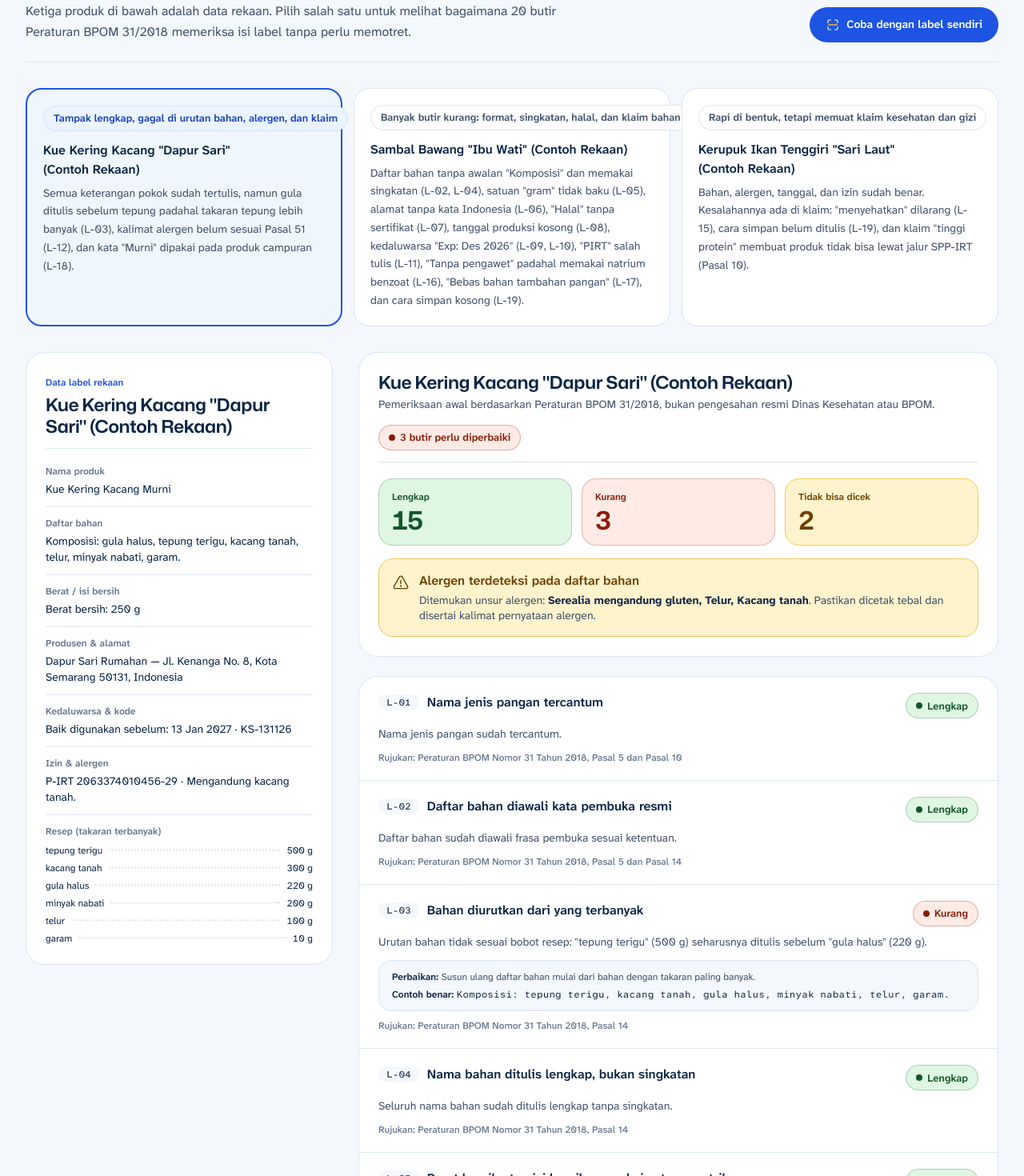
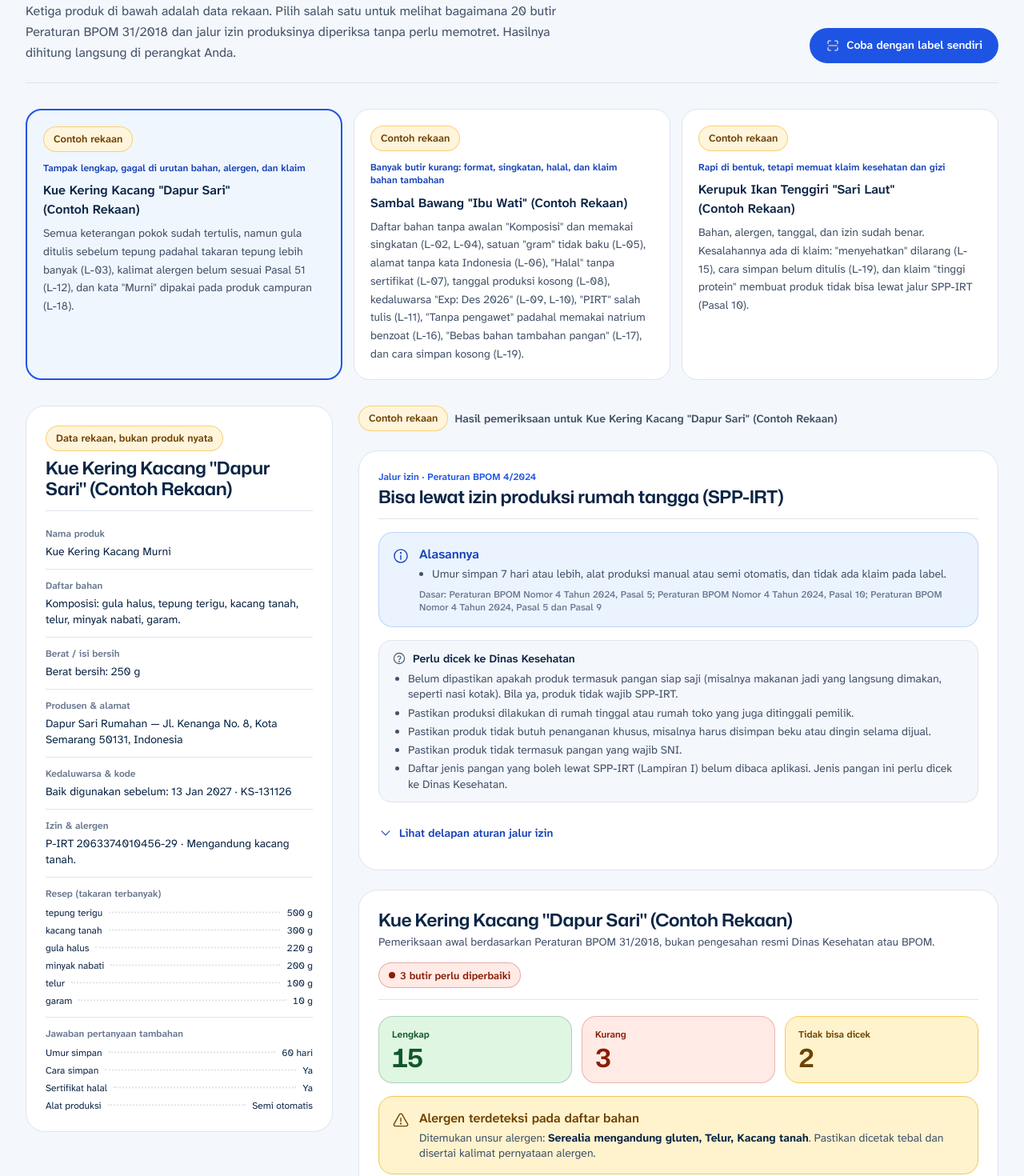
Before and after one commit to astrorehan/tilik-label, a Next.js app: page /contoh in a window 1280 px wide. Shown: the part 240-1710 px from the top of the page at 80% size. Built offline with nearby package versions, Linux system fonts and the light colour scheme.

Commit message:
feat: tampilkan jalur izin, jawaban tambahan, dan tanda rekaan pada halaman contoh

```diff
--- a/src/app/contoh/page.tsx
+++ b/src/app/contoh/page.tsx
@@ -1,15 +1,18 @@
-import { Footer } from '@/components/Footer';
-import { Navbar } from '@/components/Navbar';
-import { SampleSelectorClient } from '@/components/SampleSelectorClient';
-import { ButtonLink } from '@/components/ui/button';
-import { SAMPLE_LABEL_CASES } from '@/domain/sampleLabels';
+import { Footer } from "@/components/Footer";
+import { Navbar } from "@/components/Navbar";
+import { SampleSelectorClient } from "@/components/SampleSelectorClient";
+import { ButtonLink } from "@/components/ui/button";
+import { SAMPLE_LABEL_CASES } from "@/domain/sampleLabels";
 
 export default function ContohPage() {
   return (
     <div className="min-h-[100dvh] bg-paper text-ink">
       <Navbar />
 
-      <main id="main-content" className="mx-auto max-w-[84rem] space-y-8 px-4 py-8 sm:px-6 lg:px-8 lg:py-12">
+      <main
+        id="main-content"
+        className="mx-auto max-w-[84rem] space-y-8 px-4 py-8 sm:px-6 lg:px-8 lg:py-12"
+      >
         <header className="flex flex-wrap items-end justify-between gap-4 border-b border-line pb-6">
           <div className="max-w-2xl">
             <p className="type-eyebrow">Contoh rekaan untuk juri</p>
@@ -17,8 +20,10 @@ export default function ContohPage() {
               Lihat cara aturan bekerja pada tiga contoh label
             </h1>
             <p className="mt-2.5 text-base leading-relaxed text-ink-2">
-              Ketiga produk di bawah adalah data rekaan. Pilih salah satu untuk melihat bagaimana
-              20 butir Peraturan BPOM 31/2018 memeriksa isi label tanpa perlu memotret.
+              Ketiga produk di bawah adalah data rekaan. Pilih salah satu untuk
+              melihat bagaimana 20 butir Peraturan BPOM 31/2018 dan jalur izin
+              produksinya diperiksa tanpa perlu memotret. Hasilnya dihitung
+              langsung di perangkat Anda.
             </p>
           </div>
           <ButtonLink href="/periksa" size="md" icon="scan">
--- a/src/app/page.tsx
+++ b/src/app/page.tsx
@@ -125,9 +125,12 @@ export default function HomePage() {
                   <span className="type-eyebrow text-xs">Pratinjau contoh pemeriksaan</span>
                   <h2 className="type-h2 mt-1 text-ink">{sampleCase.judul}</h2>
                 </div>
-                <Pill tone="danger" dot>
-                  {previewReport.ringkasan.kurang} butir kurang
-                </Pill>
+                <div className="flex flex-wrap gap-2">
+                  <Pill tone="gold">Contoh rekaan</Pill>
+                  <Pill tone="danger" dot>
+                    {previewReport.ringkasan.kurang} butir kurang
+                  </Pill>
+                </div>
               </div>
 
               <div className="mt-5 grid gap-6 lg:grid-cols-12">
--- a/src/components/SampleSelectorClient.tsx
+++ b/src/components/SampleSelectorClient.tsx
@@ -1,18 +1,58 @@
-'use client';
+"use client";
 
-import { useState } from 'react';
-import { LedgerRow, Pill } from '@/components/ui/surface';
-import { evaluateLabelRules } from '@/domain';
-import type { SampleLabelCase } from '@/domain/sampleLabels';
-import { cn } from '@/lib/cn';
-import { LabelReportView } from './LabelReportView';
+import { useState } from "react";
+import { LedgerRow, Pill } from "@/components/ui/surface";
+import { PermitPathView } from "@/components/periksa/PermitPathView";
+import { ButtonLink } from "@/components/ui/button";
+import {
+  ADDITIONAL_QUESTIONS,
+  evaluateLabelRules,
+  evaluatePermitPath,
+} from "@/domain";
+import type { AdditionalQuestionId } from "@/domain";
+import type { SampleLabelCase } from "@/domain/sampleLabels";
+import { cn } from "@/lib/cn";
+import { LabelReportView } from "./LabelReportView";
 
 interface SampleSelectorClientProps {
   cases: SampleLabelCase[];
 }
 
+const EQUIPMENT_LABEL = {
+  manual: "Manual",
+  semi_otomatis: "Semi otomatis",
+  otomatis: "Otomatis",
+} as const;
+
+function yesNo(value: boolean | null | undefined): string {
+  if (value === true) return "Ya";
+  if (value === false) return "Tidak";
+  return "-";
+}
+
+function describeAnswer(
+  id: AdditionalQuestionId,
+  item: SampleLabelCase,
+): string {
+  const { answers } = item;
+  switch (id) {
+    case "umurSimpan":
+      return answers.umurSimpanHari === null
+        ? "-"
+        : `${answers.umurSimpanHari} hari`;
+    case "caraSimpan":
+      return yesNo(answers.bergantungCaraSimpan);
+    case "sertifikatHalal":
+      return yesNo(answers.punyaSertifikatHalal);
+    case "alatProduksi":
+      return answers.alatProduksi ? EQUIPMENT_LABEL[answers.alatProduksi] : "-";
+    default:
+      return "-";
+  }
+}
+
 export function SampleSelectorClient({ cases }: SampleSelectorClientProps) {
-  const [selectedId, setSelectedId] = useState(cases[0]?.id ?? '');
+  const [selectedId, setSelectedId] = useState(cases[0]?.id ?? "");
   const activeCase = cases.find((item) => item.id === selectedId) ?? cases[0];
 
   if (!activeCase) {
@@ -20,6 +60,7 @@ export function SampleSelectorClient({ cases }: SampleSelectorClientProps) {
   }
 
   const report = evaluateLabelRules(activeCase.label, activeCase.answers);
+  const permitResult = evaluatePermitPath(activeCase.label, activeCase.answers);
   const sortedRecipe = activeCase.answers.resep
     .slice()
     .sort((a, b) => b.jumlahGram - a.jumlahGram);
@@ -36,15 +77,22 @@ export function SampleSelectorClient({ cases }: SampleSelectorClientProps) {
               onClick={() => setSelectedId(item.id)}
               aria-pressed={isSelected}
               className={cn(
-                'flex flex-col items-start rounded-[20px] p-5 text-left transition-[border-color,background-color] duration-150',
+                "flex flex-col items-start rounded-[20px] p-5 text-left transition-[border-color,background-color] duration-150",
                 isSelected
-                  ? 'border-2 border-brand bg-brand-tint/45'
-                  : 'border border-line bg-surface hover:border-line-strong',
+                  ? "border-2 border-brand bg-brand-tint/45"
+                  : "border border-line bg-surface hover:border-line-strong",
               )}
             >
-              <Pill tone={isSelected ? 'info' : 'neutral'}>{item.kategori}</Pill>
-              <p className="mt-3 text-base font-semibold text-ink">{item.judul}</p>
-              <p className="mt-1.5 text-sm leading-relaxed text-ink-2">{item.ringkasanSingkat}</p>
+              <Pill tone="gold">Contoh rekaan</Pill>
+              <p className="mt-3 text-xs font-semibold leading-snug text-brand-deep">
+                {item.kategori}
+              </p>
+              <p className="mt-2 text-base font-semibold text-ink">
+                {item.judul}
+              </p>
+              <p className="mt-1.5 text-sm leading-relaxed text-ink-2">
+                {item.ringkasanSingkat}
+              </p>
             </button>
           );
         })}
@@ -53,46 +101,65 @@ export function SampleSelectorClient({ cases }: SampleSelectorClientProps) {
       <div className="grid grid-cols-1 gap-8 lg:grid-cols-12">
         <aside className="panel space-y-5 p-5 sm:p-6 lg:col-span-4 lg:self-start">
           <div className="record-heading">
-            <div>
-              <span className="type-eyebrow text-xs">Data label rekaan</span>
-              <h2 className="type-h2 mt-1 text-ink">{activeCase.judul}</h2>
+            <div className="min-w-0">
+              <Pill tone="gold">Data rekaan, bukan produk nyata</Pill>
+              <h2 className="type-h2 mt-2 text-ink">{activeCase.judul}</h2>
             </div>
           </div>
 
           <dl className="divide-y divide-line text-sm">
             <div className="py-3 first:pt-0">
               <dt className="text-xs font-semibold text-ink-3">Nama produk</dt>
-              <dd className="mt-1 text-ink">{activeCase.label.namaProduk || '-'}</dd>
+              <dd className="mt-1 text-ink">
+                {activeCase.label.namaProduk || "-"}
+              </dd>
             </div>
             <div className="py-3">
               <dt className="text-xs font-semibold text-ink-3">Daftar bahan</dt>
-              <dd className="mt-1 text-ink">{activeCase.label.daftarBahanTeks || '-'}</dd>
-            </div>
-            <div className="py-3">
-              <dt className="text-xs font-semibold text-ink-3">Berat / isi bersih</dt>
-              <dd className="mt-1 text-ink">{activeCase.label.beratBersihTeks || '-'}</dd>
-            </div>
-            <div className="py-3">
-              <dt className="text-xs font-semibold text-ink-3">Produsen & alamat</dt>
               <dd className="mt-1 text-ink">
-                {activeCase.label.namaProdusen} — {activeCase.label.alamatProdusen}
+                {activeCase.label.daftarBahanTeks || "-"}
               </dd>
             </div>
             <div className="py-3">
-              <dt className="text-xs font-semibold text-ink-3">Kedaluwarsa & kode</dt>
+              <dt className="text-xs font-semibold text-ink-3">
+                Berat / isi bersih
+              </dt>
               <dd className="mt-1 text-ink">
-                {activeCase.label.kedaluwarsaTeks || '-'} · {activeCase.label.kodeProduksiTeks || '-'}
+                {activeCase.label.beratBersihTeks || "-"}
               </dd>
             </div>
             <div className="py-3">
-              <dt className="text-xs font-semibold text-ink-3">Izin & alergen</dt>
+              <dt className="text-xs font-semibold text-ink-3">
+                Produsen & alamat
+              </dt>
               <dd className="mt-1 text-ink">
-                {activeCase.label.nomorIzinTeks || '-'} ·{' '}
-                {activeCase.label.pernyataanAlergenTeks || '(tanpa kalimat alergen)'}
+                {activeCase.label.namaProdusen} —{" "}
+                {activeCase.label.alamatProdusen}
               </dd>
             </div>
-            <div className="py-3 last:pb-0">
-              <dt className="mb-2 text-xs font-semibold text-ink-3">Resep (takaran terbanyak)</dt>
+            <div className="py-3">
+              <dt className="text-xs font-semibold text-ink-3">
+                Kedaluwarsa & kode
+              </dt>
+              <dd className="mt-1 text-ink">
+                {activeCase.label.kedaluwarsaTeks || "-"} ·{" "}
+                {activeCase.label.kodeProduksiTeks || "-"}
+              </dd>
+            </div>
+            <div className="py-3">
+              <dt className="text-xs font-semibold text-ink-3">
+                Izin & alergen
+              </dt>
+              <dd className="mt-1 text-ink">
+                {activeCase.label.nomorIzinTeks || "-"} ·{" "}
+                {activeCase.label.pernyataanAlergenTeks ||
+                  "(tanpa kalimat alergen)"}
+              </dd>
+            </div>
+            <div className="py-3">
+              <dt className="mb-2 text-xs font-semibold text-ink-3">
+                Resep (takaran terbanyak)
+              </dt>
               <dd className="space-y-1.5">
                 {sortedRecipe.map((r) => (
                   <LedgerRow
@@ -104,12 +171,44 @@ export function SampleSelectorClient({ cases }: SampleSelectorClientProps) {
                 ))}
               </dd>
             </div>
+            <div className="py-3 last:pb-0">
+              <dt className="mb-2 text-xs font-semibold text-ink-3">
+                Jawaban pertanyaan tambahan
+              </dt>
+              <dd className="space-y-1.5">
+                {ADDITIONAL_QUESTIONS.filter(
+                  (question) => question.id !== "resep",
+                ).map((question) => (
+                  <LedgerRow
+                    key={question.id}
+                    label={question.judul}
+                    value={describeAnswer(question.id, activeCase)}
+                    className="text-xs text-ink"
+                  />
+                ))}
+              </dd>
+            </div>
           </dl>
         </aside>
 
-        <div className="lg:col-span-8">
+        <div className="min-w-0 space-y-6 lg:col-span-8">
+          <p className="flex flex-wrap items-center gap-2 text-sm font-semibold text-ink-2">
+            <Pill tone="gold">Contoh rekaan</Pill>
+            Hasil pemeriksaan untuk {activeCase.judul}
+          </p>
+          <PermitPathView result={permitResult} />
           <LabelReportView report={report} productTitle={activeCase.judul} />
         </div>
+      </div>
+
+      <div className="flex flex-col items-start gap-3 rounded-[20px] border border-line bg-surface p-5 sm:flex-row sm:items-center sm:justify-between">
+        <p className="max-w-xl text-sm leading-relaxed text-ink-2">
+          Ketiga contoh di atas rekaan. Untuk produk Anda sendiri, isi atau foto
+          label di alur periksa lalu jawab lima pertanyaan singkat.
+        </p>
+        <ButtonLink href="/periksa" size="md" icon="scan">
+          Coba dengan label sendiri
+        </ButtonLink>
       </div>
     </div>
   );
```
